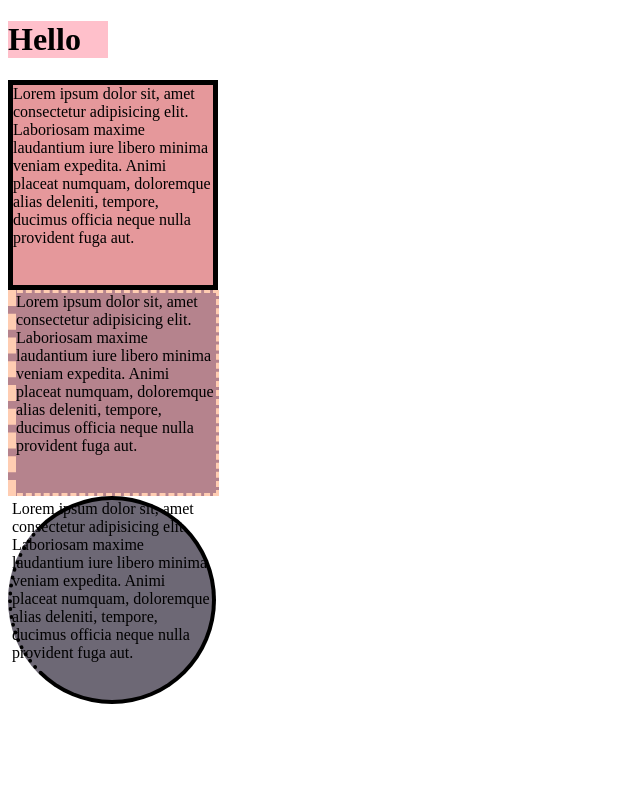
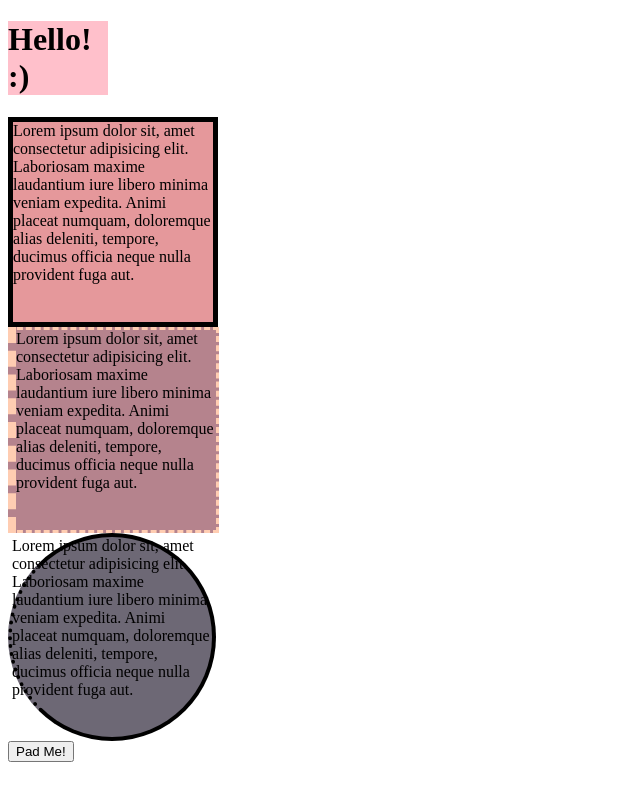
Before and after one commit to zacharyburleson1/udemy84-cssBorder, a plain HTML site: page index.html in a window 1280 px wide. Shown: the whole page, without its empty margins (0-640 px from the left). Drawn offline with Linux system fonts and the light colour scheme.

Commit message:
Update index.html
Added a button and the the h1 to demonstrate padding and margins in CSS.

```diff
--- a/index.html
+++ b/index.html
@@ -10,7 +10,7 @@
 </head>
 
 <body>
-    <h1>Hello</h1>
+    <h1>Hello! <span>:)</span></h1>
     <div id="one"> Lorem ipsum dolor sit, amet consectetur adipisicing elit. Laboriosam maxime laudantium iure libero
         minima veniam expedita. Animi placeat numquam, doloremque alias deleniti, tempore, ducimus officia neque nulla
         provident fuga aut.
@@ -29,6 +29,9 @@
         fuga
         aut.
     </div>
+
+    <button>Pad Me!</button>
+
 </body>
 
 </html>
```
